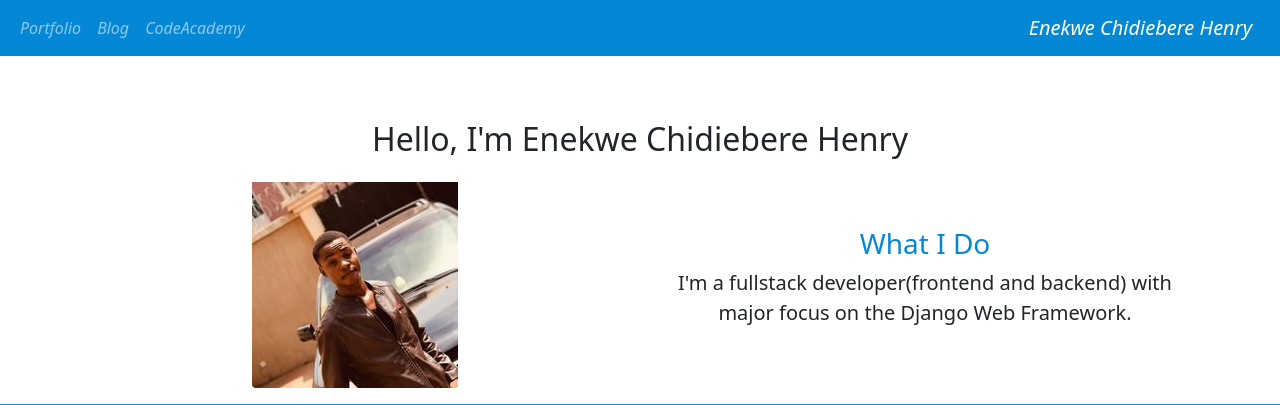
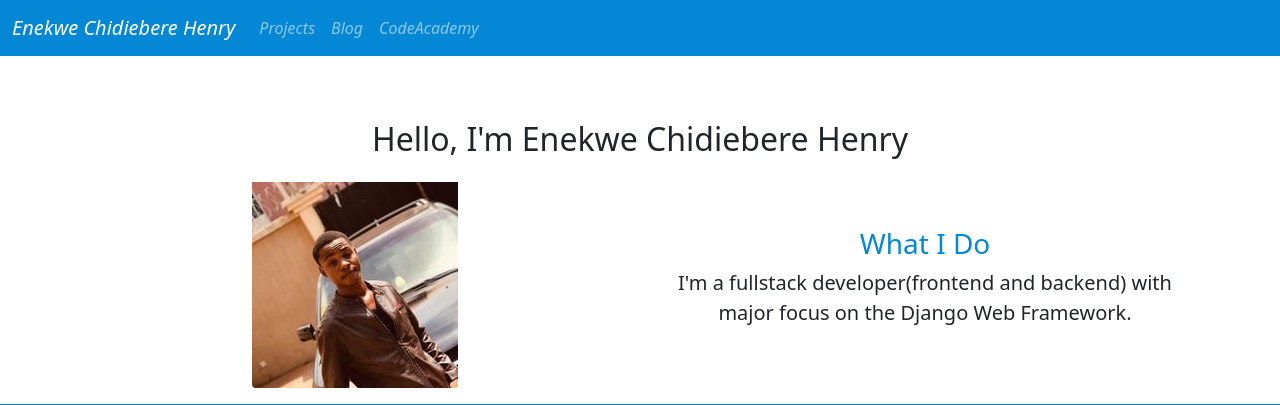
Before and after one commit to chididev/mysite-project, a Django app: page / in a window 1280 px wide. Shown: the top 405 px of the page. Run offline with Django 3.2, Linux system fonts and the light colour scheme.

Commit message:
modified navbar text location

```diff
--- a/templates/main_home.html
+++ b/templates/main_home.html
@@ -37,6 +37,10 @@
 <!-- HANDLES THE NAVBAR -->
 <nav class="navbar navbar-expand-lg navbar-dark" style="background-color: #0487D5;">
     <div class="container-fluid">
+        <!-- HANDLES THE NAV-BAR BRAND TEXT -->
+        <a class="navbar-brand" href="{% url 'home' %}"
+                style="text-transform: capitalize; font-style: italic; color: #FFFFF0;">Enekwe Chidiebere
+                Henry</a>
         <!-- THE BUTTON TAG HANDLES THE TOGGLER -->
         <button class="navbar-toggler" type="button" data-bs-toggle="collapse" data-bs-target="#navbarNavAltMarkup"
             aria-controls="navbarNavAltMarkup" aria-expanded="false" aria-label="Toggle navigation">
@@ -44,15 +48,11 @@
         </button>
         <div class="collapse navbar-collapse" id="navbarNavAltMarkup">
             <div class="navbar-nav" style="text-transform: capitalize; font-style: italic;">
-                <a class="nav-link" href="{% url 'portfolio' %}">Portfolio</a>
+                <a class="nav-link" href="{% url 'portfolio' %}">Projects</a>
                 <a class="nav-link" href="{% url 'blog' %}">Blog</a>
                 <a class="nav-link" href="{% url 'codeacademy' %}">CodeAcademy</a>
             </div>
         </div>
-        <!-- HANDLES THE NAV-BAR BRAND TEXT -->
-        <a class="navbar-brand" href="{% url 'home' %}"
-            style="text-transform: capitalize; font-style: italic; color: #FFFFF0;">Enekwe Chidiebere
-            Henry</a>
     </div>
 </nav>
 {% block content %}
--- a/templates/main_portfolio.html
+++ b/templates/main_portfolio.html
@@ -39,6 +39,9 @@
     <!-- HANDLES THE NAVBAR -->
     <nav class="navbar navbar-expand-lg navbar-dark" style="background-color: #0487D5;">
         <div class="container-fluid">
+            <!-- HANDLES THE NAV-BAR BRAND TEXT -->
+            <a class="navbar-brand" href="{% url 'home' %}"
+                style="text-transform: capitalize; font-style: italic; color: #FFFFF0;">ECH-Projects</a>
             <!-- THE BUTTON TAG HANDLES THE TOGGLER -->
             <button class="navbar-toggler" type="button" data-bs-toggle="collapse" data-bs-target="#navbarNavAltMarkup"
                 aria-controls="navbarNavAltMarkup" aria-expanded="false" aria-label="Toggle navigation">
@@ -51,9 +54,6 @@
                     <a class="nav-link" href="{% url 'codeacademy' %}">CodeAcademy</a>
                 </div>
             </div>
-            <!-- HANDLES THE NAV-BAR BRAND TEXT -->
-            <a class="navbar-brand" href="{% url 'home' %}"
-            style="text-transform: capitalize; font-style: italic; color: #FFFFF0;">ECH-Projects</a>
         </div>
     </nav>
     {% block content %}
```
Also changed, not shown: templates/main_blog.html (+5 -5 lines), templates/main_blogdetail.html (+4 -4 lines), templates/main_codeacademy.html (+4 -4 lines), templates/main_create.html (+5 -5 lines).
